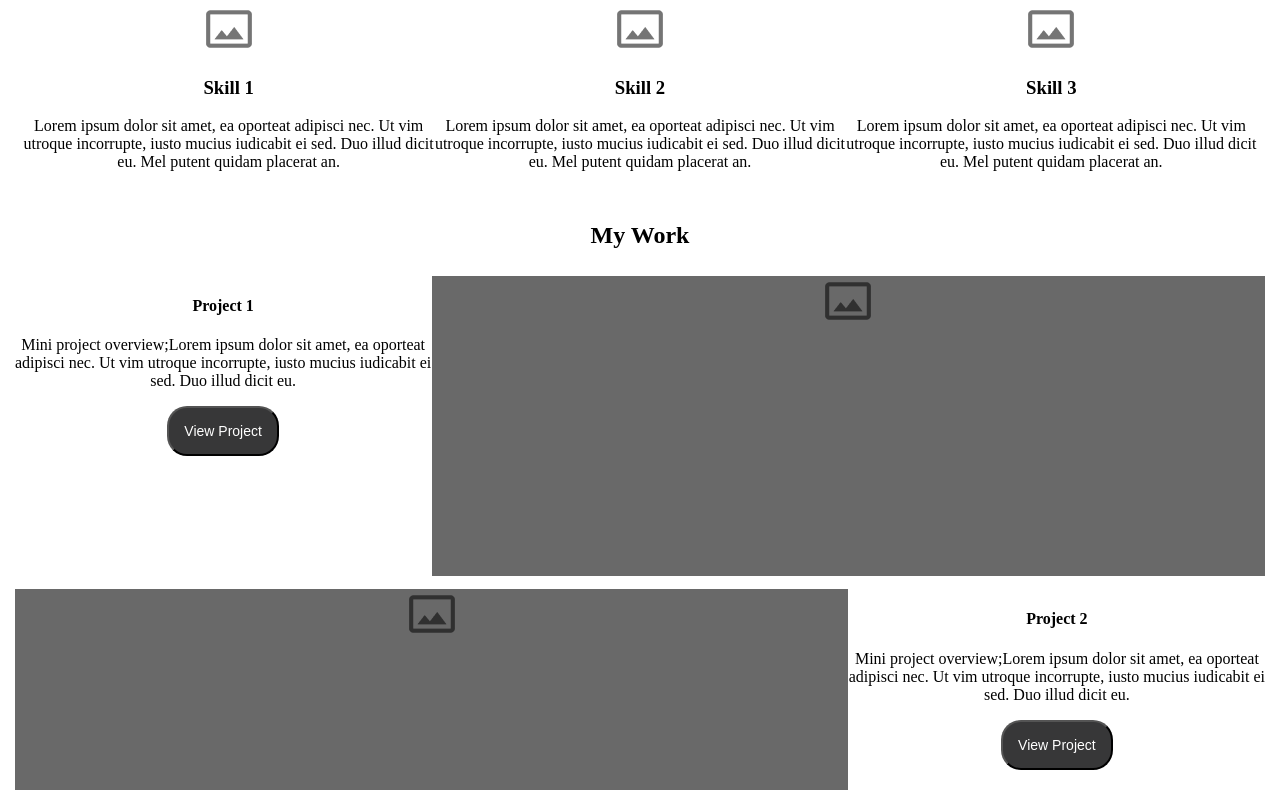
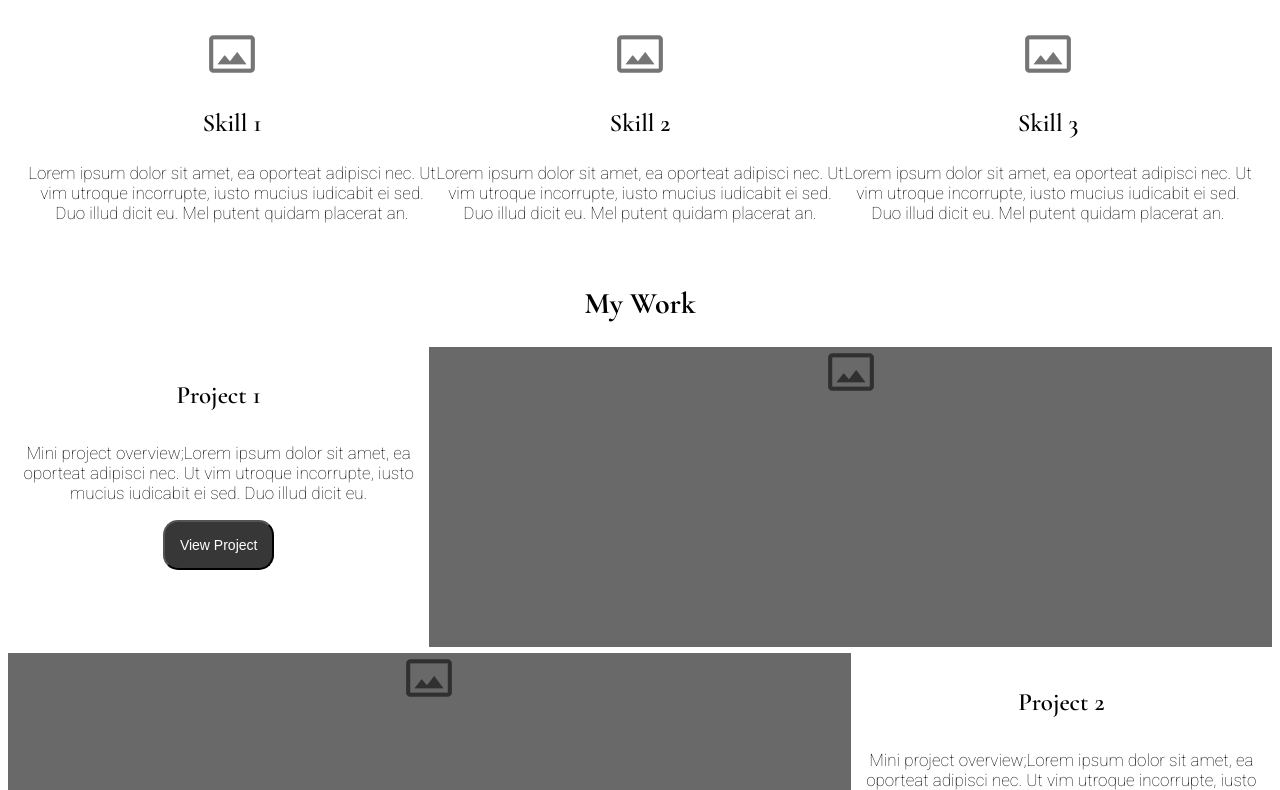
Before and after one commit to miriammadava/UX_UI_HW_18, a plain HTML site: page index.html in a window 1280 px wide. Shown: the part 712-1502 px from the top of the page. Drawn offline with nearby package versions, Linux system fonts and the light colour scheme.

Commit message:
detailing (font, sizes weight)

```diff
--- a/css/style.css
+++ b/css/style.css
@@ -60,30 +60,66 @@ color: white;
 padding: 15px;
 text-decoration: none;
 font-size: 14px;
-border-radius: 20px;
+border-radius: 15px;
 }
 
 .mySkills{
 text-align: center;
 }
 
+.mySkills h1{
+    font-family:'Cormorant Garamond', serif;
+    font-weight: 700;
+    font-size: 30px;
+}
+.mySkills h3{
+    font-family:'Cormorant Garamond', serif;
+    font-weight: 600;
+    font-size: 25px;
+}
+.mySkills p{
+    font-family: 'Roboto', sans-serif;
+    font-weight: 100;
+    font-size: 17px;
+}
+
 .flexContainer{
     display: flex;
-    padding: 15px;
+    padding: 15pt;
 }
 
 div .flexContainer{
     width: 33%;
+    height: 200px;
     margin: auto;
     padding: 25pt;
+    text-align:center;
     justify-content: space-evenly;
 }
 
 .myWork{
     text-align: center;
 }
+
+.myWork h1{
+    font-family:'Cormorant Garamond', serif;
+    font-weight: 700;
+    font-size: 30px;
+}
+.myWork h4{
+    font-family:'Cormorant Garamond', serif;
+    font-weight: 600;
+    font-size: 25px;
+}
+
+.myWork p{
+    font-family: 'Roboto', sans-serif;
+    font-weight: 100;
+    font-size: 17px;
+}
+
 .project1{
-    padding: 5pt;
+    padding-bottom: 5pt;
     display: grid;
     grid-template-columns:1fr 1fr 1fr;
     grid-template-rows: 1fr;
@@ -91,7 +127,7 @@ div .flexContainer{
     " project1Overview project1Image project1Image ";
 }
 .project2{
-    padding: 5pt;
+    padding-bottom: 5pt;
     display: grid;
     grid-template-columns:1fr 1fr 1fr;
     grid-template-rows: 1fr;
@@ -99,7 +135,7 @@ div .flexContainer{
     " project2Image project2Image project2Overview  ";
 }
 .project3{
-    padding: 5pt;
+    padding-bottom: 5pt;
     display: grid;
     grid-template-columns:1fr 1fr 1fr;
     grid-template-rows: 1fr;
@@ -109,12 +145,12 @@ div .flexContainer{
 
 .project1Overview{
     grid-area: project1Overview;
+
 }
 .project1Image{
     grid-area: project1Image;
     background-color: dimgrey;
     height: 300px;
-
 }
 .project2Overview{
     grid-area: project2Overview;
--- a/index.html
+++ b/index.html
@@ -2,6 +2,9 @@
 <html>
 <link href="https://fonts.googleapis.com/css2?family=Cormorant+Garamond:wght@300;400;600;700&display=swap"
     rel="stylesheet">
+<link href="https://fonts.googleapis.com/css2?family=Roboto:wght@100;300&display=swap"
+    rel="stylesheet">
+
 <link href="css/style.css" rel="stylesheet" type="text/css">
 
 <head>
@@ -38,19 +41,19 @@
     <section class="mySkills">
         <h1>My UX Skills</h1>
         <div class="flexContainer">
-            <div>
+            <div class="skill1">
                 <img src="../UX_UI_HW_18/images/image_placement.png" alt="image icon">
                 <h3>Skill 1</h3>
                 <p>Lorem ipsum dolor sit amet, ea oporteat adipisci nec. Ut vim utroque incorrupte, iusto mucius
                     iudicabit ei sed. Duo illud dicit eu. Mel putent quidam placerat an. </p>
             </div>
-            <div>
+            <div class="skill2">
                 <img src="../UX_UI_HW_18/images/image_placement.png">
                 <h3>Skill 2</h3>
                 <p>Lorem ipsum dolor sit amet, ea oporteat adipisci nec. Ut vim utroque incorrupte, iusto mucius
                     iudicabit ei sed. Duo illud dicit eu. Mel putent quidam placerat an. </p>
             </div>
-            <div>
+            <div class="skill3">
                 <img src="../UX_UI_HW_18/images/image_placement.png">
                 <h3>Skill 3</h3>
                 <p>Lorem ipsum dolor sit amet, ea oporteat adipisci nec. Ut vim utroque incorrupte, iusto mucius
```
